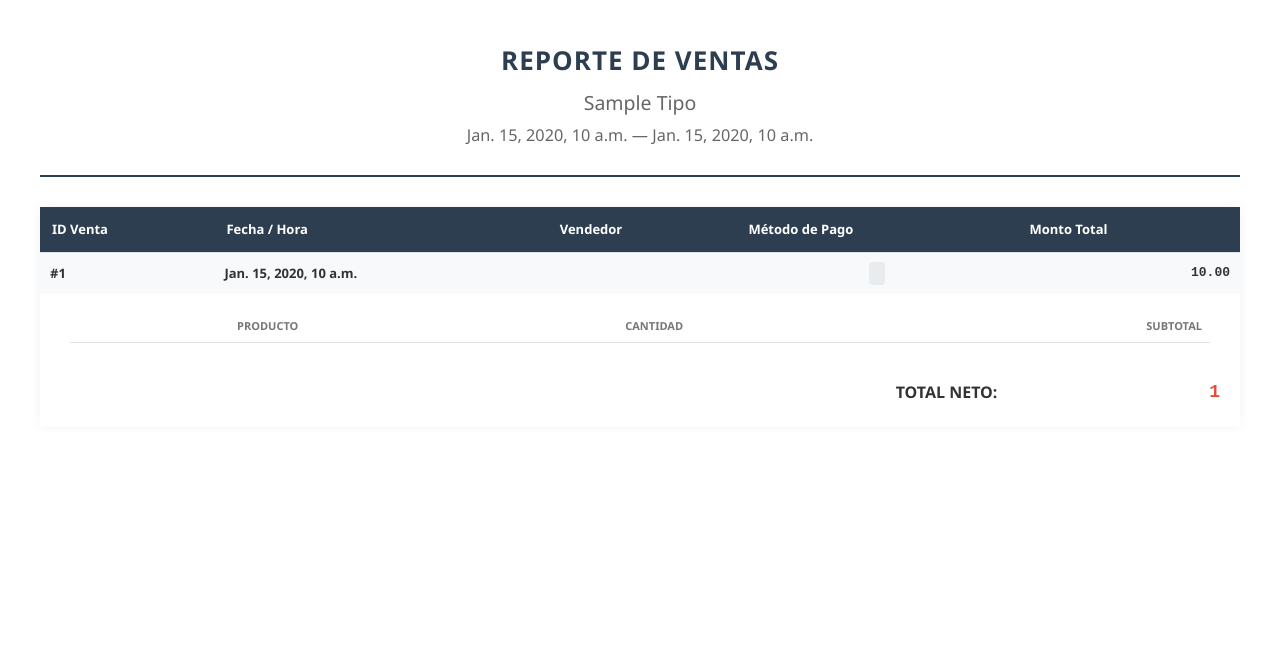
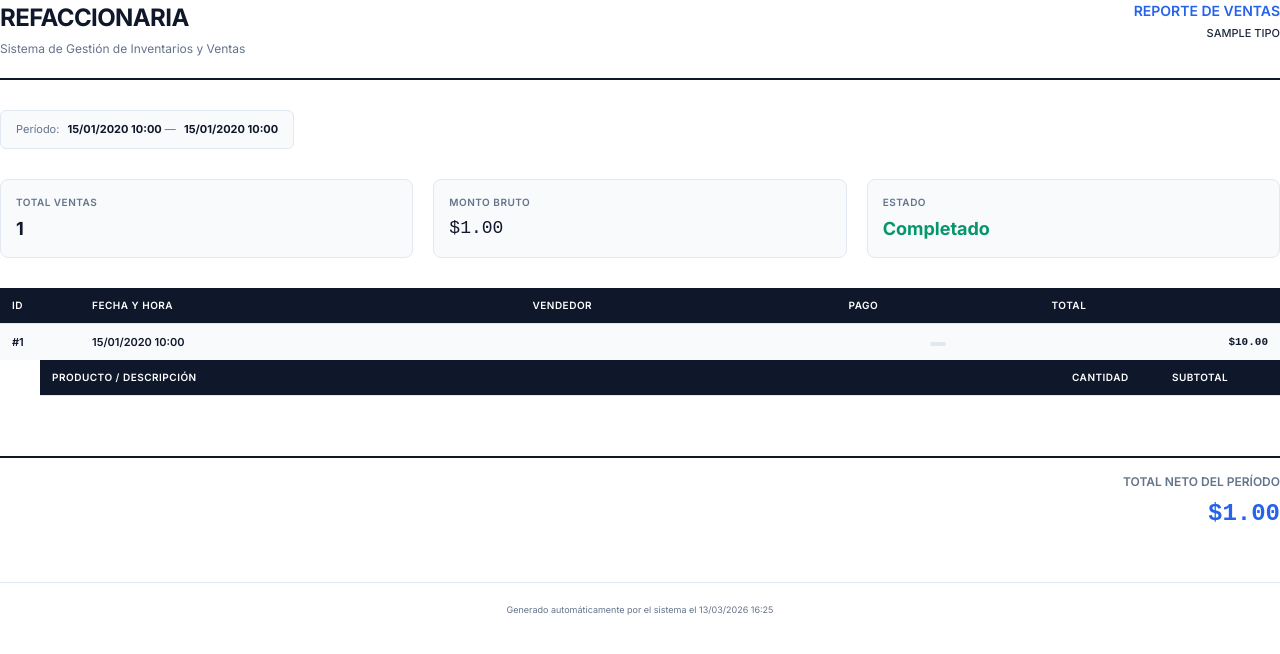
Before and after one commit to cuboalcub/RefaccionariaBack, a Django app: template ventas/templates/ventas/reporte_ventas.html in a window 1280 px wide. Shown: the top 654 px of the page. Run offline with Django 5.2, Linux system fonts and the light colour scheme; tables that the repository leaves empty hold one stand-in row (values such as "Sample post"); the template is opened without the code that fills it: values that come from a table or form of the project are taken from there, most other values are stand-ins (such as "Sample title", 1, 10 or a date in 2020); lists and menus that the app fills with data are empty.

Commit message:
Please provide the file changes to generate a commit message.

```diff
--- a/producto/repositories/producto_repository.py
+++ b/producto/repositories/producto_repository.py
@@ -4,3 +4,6 @@ from repository.base_repository import BaseRepository
 class ProductoRepository(BaseRepository):
     def __init__(self):
         super().__init__(Producto)
+
+    def get_by_codigo_barras(self, codigo_barras):
+        return self.model.objects.filter(codigo_barras=codigo_barras).first()
--- a/producto/services/producto_service.py
+++ b/producto/services/producto_service.py
@@ -29,6 +29,12 @@ class ProductoService(BaseService):
         return super().update(instance, data)
 
 
+    def get_by_codigo_barras(self, codigo_barras):
+        producto = self.repository.get_by_codigo_barras(codigo_barras)
+        if producto:
+            return self._to_dict(producto)
+        return None
+
 
 
     def _to_dict(self, instance):
--- a/usuario/services/usuario_services.py
+++ b/usuario/services/usuario_services.py
@@ -22,6 +22,7 @@ class UserService:
                 "access": str(refresh.access_token),
                 "user": {
                     "id": user.id,
+                    "username": user.username,
                     "isadmin": user.is_superuser,
                     "isstaff": user.is_staff,
                 }
--- a/ventas/repositories/ventas_repository.py
+++ b/ventas/repositories/ventas_repository.py
@@ -1,3 +1,4 @@
+from django.db.models import Sum
 from ventas.models import venta
 from repository.base_repository import BaseRepository
 
@@ -14,3 +15,8 @@ class VentaRepository(BaseRepository):
             .prefetch_related('detalleventa_set__id_producto')
             .order_by('fecha')
         )
+
+    def get_total_ventas_por_rango(self, fecha_inicio, fecha_fin):
+        return self.model_class.objects.filter(
+            fecha__range=(fecha_inicio, fecha_fin)
+        ).aggregate(total_general=Sum('total'))['total_general'] or 0
--- a/ventas/templates/ventas/reporte_ventas.html
+++ b/ventas/templates/ventas/reporte_ventas.html
@@ -5,98 +5,193 @@
     <meta charset="UTF-8">
     <meta name="viewport" content="width=device-width, initial-scale=1.0">
     <title>Reporte de Ventas - {{ tipo|title }}</title>
+    <link href="https://fonts.googleapis.com/css2?family=Inter:wght@400;500;600;700&display=swap" rel="stylesheet">
     <style>
         :root {
-            --primary-color: #2c3e50;
-            --accent-color: #3498db;
-            --bg-light: #f8f9fa;
-            --border-color: #dee2e6;
-            --text-dark: #333;
+            --primary: #0f172a;
+            --primary-light: #1e293b;
+            --accent: #2563eb;
+            --text-main: #1e293b;
+            --text-muted: #64748b;
+            --bg-page: #ffffff;
+            --bg-alt: #f8fafc;
+            --border: #e2e8f0;
+            --success: #059669;
+        }
+
+        @page {
+            margin: 2cm;
+            size: A4;
+        }
+
+        * {
+            box-sizing: border-box;
+            -webkit-print-color-adjust: exact;
+            print-color-adjust: exact;
         }
 
         body {
-            font-family: 'Segoe UI', Arial, sans-serif;
-            font-size: 13px;
-            line-height: 1.6;
-            color: var(--text-dark);
-            margin: 40px;
-            background-color: #fff;
+            font-family: 'Inter', system-ui, -apple-system, sans-serif;
+            font-size: 11px;
+            color: var(--text-main);
+            line-height: 1.5;
+            margin: 0;
+            background-color: var(--bg-page);
         }
 
-        /* Encabezados */
-        .header-container {
-            text-align: center;
-            border-bottom: 2px solid var(--primary-color);
+        .report-header {
+            display: flex;
+            justify-content: space-between;
+            align-items: flex-start;
+            border-bottom: 2px solid var(--primary);
+            padding-bottom: 20px;
             margin-bottom: 30px;
-            padding-bottom: 10px;
         }
 
-        h1 {
+        .company-info h1 {
+            font-size: 24px;
+            font-weight: 700;
             margin: 0;
-            text-transform: uppercase;
-            letter-spacing: 1px;
-            color: var(--primary-color);
+            color: var(--primary);
+            letter-spacing: -0.025em;
         }
 
-        h2 {
-            font-weight: 400;
-            color: #666;
+        .company-info p {
+            margin: 4px 0 0;
+            color: var(--text-muted);
+            font-size: 12px;
+        }
+
+        .report-meta {
+            text-align: right;
+        }
+
+        .report-meta h2 {
+            font-size: 14px;
+            font-weight: 600;
+            margin: 0;
+            color: var(--accent);
+            text-transform: uppercase;
+        }
+
+        .report-meta p {
+            margin: 4px 0 0;
+            font-weight: 500;
+        }
+
+        .date-range {
+            background: var(--bg-alt);
+            padding: 10px 15px;
+            border-radius: 6px;
+            border: 1px solid var(--border);
+            margin-bottom: 30px;
+            display: inline-block;
+        }
+
+        .date-range span {
+            color: var(--text-muted);
+            margin-right: 5px;
+        }
+
+        .date-range strong {
+            color: var(--primary);
+        }
+
+        .summary-cards {
+            display: grid;
+            grid-template-columns: repeat(3, 1fr);
+            gap: 20px;
+            margin-bottom: 30px;
+        }
+
+        .card {
+            padding: 15px;
+            border: 1px solid var(--border);
+            border-radius: 8px;
+            background: var(--bg-alt);
+        }
+
+        .card-label {
+            font-size: 10px;
+            text-transform: uppercase;
+            color: var(--text-muted);
+            font-weight: 600;
+            letter-spacing: 0.05em;
+        }
+
+        .card-value {
+            font-size: 18px;
+            font-weight: 700;
+            color: var(--primary);
             margin-top: 5px;
         }
 
-        /* Tabla Principal */
         .main-table {
             width: 100%;
             border-collapse: collapse;
             margin-top: 20px;
-            box-shadow: 0 0 10px rgba(0, 0, 0, 0.05);
         }
 
-        .main-table>thead th {
-            background-color: var(--primary-color);
+        .main-table thead th {
+            background-color: var(--primary);
             color: white;
-            padding: 12px;
+            padding: 10px 12px;
             text-align: left;
-            border: none;
+            font-weight: 600;
+            font-size: 10px;
+            text-transform: uppercase;
+            letter-spacing: 0.05em;
         }
 
-        /* Filas de Venta */
-        .venta-row {
-            background-color: var(--bg-light);
-            font-weight: bold;
+        .venta-header-row {
+            background-color: var(--bg-alt);
+            border-top: 1px solid var(--border);
         }
 
-        .venta-row td {
-            border-top: 1px solid var(--border-color);
-            padding: 10px;
+        .venta-header-row td {
+            padding: 10px 12px;
+            font-weight: 600;
+            color: var(--primary);
         }
 
-        /* Contenedor de Detalles (Anidado) */
-        .detalles-container {
-            padding: 15px 30px;
-            background-color: #ffffff;
+        .badge {
+            display: inline-block;
+            padding: 2px 8px;
+            border-radius: 9999px;
+            font-size: 9px;
+            font-weight: 600;
+            background: #e2e8f0;
+            color: #475569;
+        }
+
+        .detalles-cell {
+            padding: 0 0 20px 40px;
         }
 
         .inner-table {
             width: 100%;
             border-collapse: collapse;
-            background: white;
         }
 
         .inner-table th {
-            font-size: 11px;
-            text-transform: uppercase;
-            color: #777;
-            border-bottom: 1px solid var(--border-color);
-            padding: 8px;
+            text-align: left;
+            padding: 6px 12px;
+            font-size: 9px;
+            color: var(--text-muted);
+            border-bottom: 1px solid var(--border);
+            font-weight: 500;
         }
 
         .inner-table td {
-            padding: 8px;
-            border-bottom: 1px dotted #eee;
+            padding: 6px 12px;
+            border-bottom: 1px solid #f1f5f9;
         }
 
-        /* Alineaciones y Estilos de Celda */
+        .currency {
+            font-family: 'JetBrains Mono', 'Courier New', monospace;
+            font-weight: 500;
+        }
+
         .text-right {
             text-align: right;
         }
@@ -105,79 +200,111 @@
             text-align: center;
         }
 
-        .currency {
-            font-family: 'Courier New', monospace;
-            font-weight: 600;
+        .total-section {
+            margin-top: 40px;
+            border-top: 2px solid var(--primary);
+            padding-top: 15px;
+            display: flex;
+            justify-content: flex-end;
         }
 
-        .total-general-label {
-            font-size: 16px;
-            padding: 20px !important;
+        .total-box {
+            text-align: right;
+            min-width: 200px;
         }
 
-        .total-general-monto {
-            font-size: 18px;
-            color: #e74c3c;
-            padding: 20px !important;
+        .total-label {
+            font-size: 12px;
+            color: var(--text-muted);
+            font-weight: 600;
+            text-transform: uppercase;
         }
 
-        /* Badge para Método de Pago */
-        .badge {
-            padding: 4px 8px;
-            border-radius: 4px;
-            background: #e9ecef;
-            font-size: 11px;
+        .total-amount {
+            font-size: 24px;
+            font-weight: 800;
+            color: var(--accent);
+            margin-top: 5px;
+        }
+
+        .footer {
+            margin-top: 50px;
+            padding-top: 20px;
+            border-top: 1px solid var(--border);
+            color: var(--text-muted);
+            font-size: 9px;
+            text-align: center;
         }
 
         @media print {
-            body {
-                margin: 0;
-            }
-
-            .main-table {
-                box-shadow: none;
-            }
-
-            tr {
-                page-break-inside: avoid;
+            .no-print {
+                display: none;
             }
         }
     </style>
 </head>
 
 <body>
-    <div class="header-container">
-        <h1>Reporte de Ventas</h1>
-        <h2>{{ tipo|title }} <br> <small>{{ fecha_inicio }} — {{ fecha_fin }}</small></h2>
+    <div class="report-header">
+        <div class="company-info">
+            <h1>REFACCIONARIA</h1>
+            <p>Sistema de Gestión de Inventarios y Ventas</p>
+        </div>
+        <div class="report-meta">
+            <h2>Reporte de Ventas</h2>
+            <p>{{ tipo|upper }}</p>
+        </div>
+    </div>
+
+    <div class="date-range">
+        <span>Período:</span>
+        <strong>{{ fecha_inicio|date:"d/m/Y H:i" }}</strong>
+        <span>—</span>
+        <strong>{{ fecha_fin|date:"d/m/Y H:i" }}</strong>
+    </div>
+
+    <div class="summary-cards">
+        <div class="card">
+            <div class="card-label">Total Ventas</div>
+            <div class="card-value">{{ ventas|length }}</div>
+        </div>
+        <div class="card">
+            <div class="card-label">Monto Bruto</div>
+            <div class="card-value currency">${{ total_general|floatformat:2 }}</div>
+        </div>
+        <div class="card">
+            <div class="card-label">Estado</div>
+            <div class="card-value" style="color: var(--success);">Completado</div>
+        </div>
     </div>
 
     <table class="main-table">
         <thead>
             <tr>
-                <th>ID Venta</th>
-                <th>Fecha / Hora</th>
+                <th style="width: 80px;">ID</th>
+                <th>Fecha y Hora</th>
                 <th>Vendedor</th>
-                <th class="text-center">Método de Pago</th>
-                <th class="text-right">Monto Total</th>
+                <th class="text-center">Pago</th>
+                <th class="text-right">Total</th>
             </tr>
         </thead>
         <tbody>
             {% for venta in ventas %}
-            <tr class="venta-row">
+            <tr class="venta-header-row">
                 <td>#{{ venta.id }}</td>
-                <td>{{ venta.fecha }}</td>
+                <td>{{ venta.fecha|date:"d/m/Y H:i" }}</td>
                 <td>{{ venta.vendedor }}</td>
                 <td class="text-center"><span class="badge">{{ venta.metodo_pago }}</span></td>
-                <td class="text-right currency">{{ venta.total }}</td>
+                <td class="text-right currency"><strong>${{ venta.total|floatformat:2 }}</strong></td>
             </tr>
             <tr>
-                <td colspan="5" class="detalles-container">
+                <td colspan="5" class="detalles-cell">
                     <table class="inner-table">
                         <thead>
                             <tr>
-                                <th>Producto</th>
-                                <th class="text-center">Cantidad</th>
-                                <th class="text-right">Subtotal</th>
+                                <th>Producto / Descripción</th>
+                                <th class="text-center" style="width: 100px;">Cantidad</th>
+                                <th class="text-right" style="width: 120px;">Subtotal</th>
                             </tr>
                         </thead>
                         <tbody>
@@ -185,22 +312,33 @@
                             <tr>
                                 <td>{{ detalle.producto }}</td>
                                 <td class="text-center">{{ detalle.cantidad }}</td>
-                                <td class="text-right currency">{{ detalle.subtotal }}</td>
+                                <td class="text-right currency">${{ detalle.subtotal|floatformat:2 }}</td>
                             </tr>
                             {% endfor %}
                         </tbody>
                     </table>
                 </td>
             </tr>
+            {% empty %}
+            <tr>
+                <td colspan="5" style="padding: 40px; text-align: center; color: var(--text-muted);">
+                    No se encontraron ventas para este período.
+                </td>
+            </tr>
             {% endfor %}
         </tbody>
-        <tfoot>
-            <tr>
-                <td colspan="4" class="text-right total-general-label"><strong>TOTAL NETO:</strong></td>
-                <td class="text-right total-general-monto currency">{{ total_general }}</td>
-            </tr>
-        </tfoot>
     </table>
+
+    <div class="total-section">
+        <div class="total-box">
+            <div class="total-label">Total Neto del Período</div>
+            <div class="total-amount currency">${{ total_general|floatformat:2 }}</div>
+        </div>
+    </div>
+
+    <div class="footer">
+        Generado automáticamente por el sistema el {% now "d/m/Y H:i" %}
+    </div>
 </body>
 
 </html>
```
Also changed, not shown: producto/controllers/producto_controller.py (+7 -0 lines), ventas/services/reporte_ventas_service.py (+5 -2 lines).
